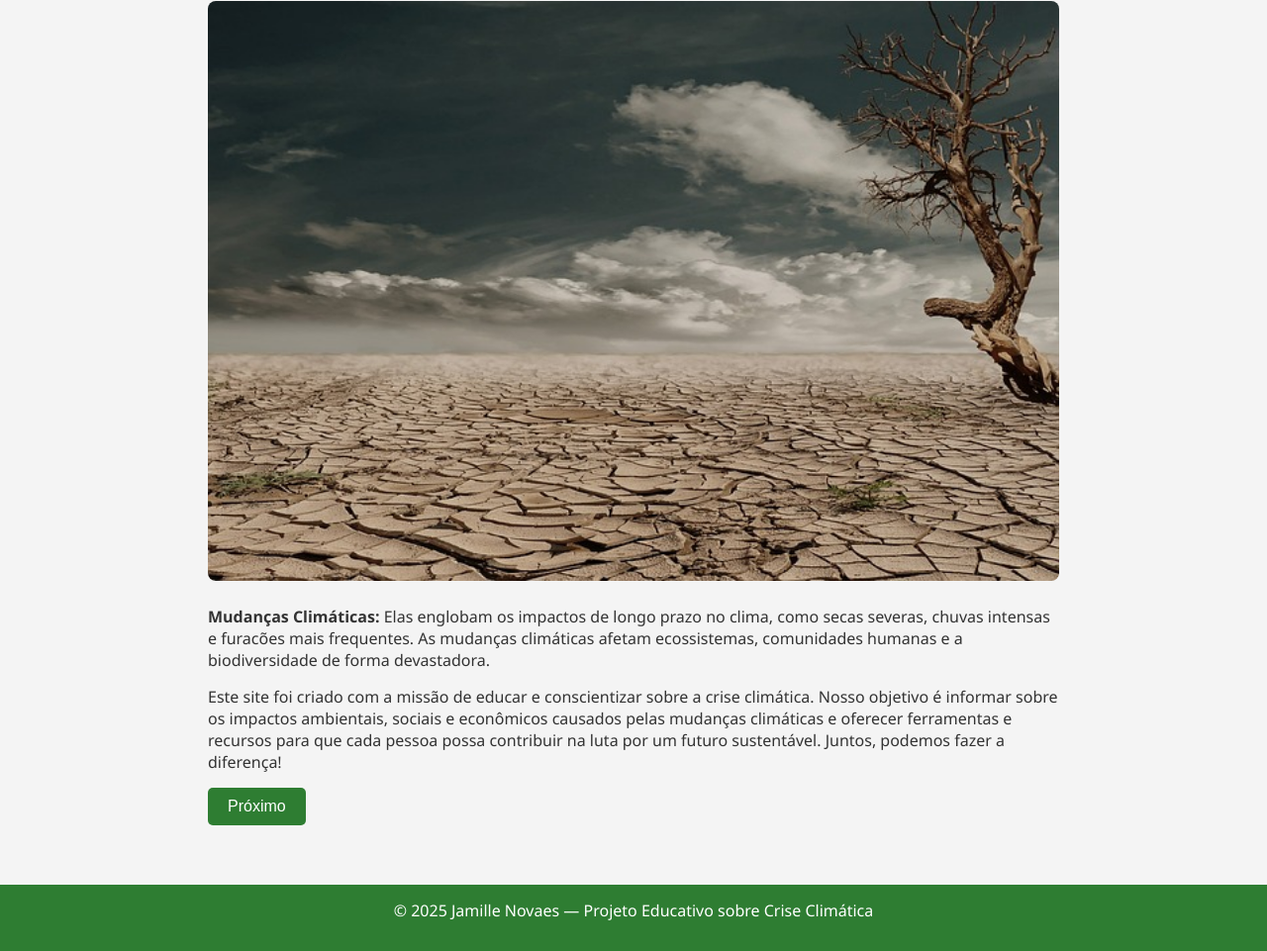
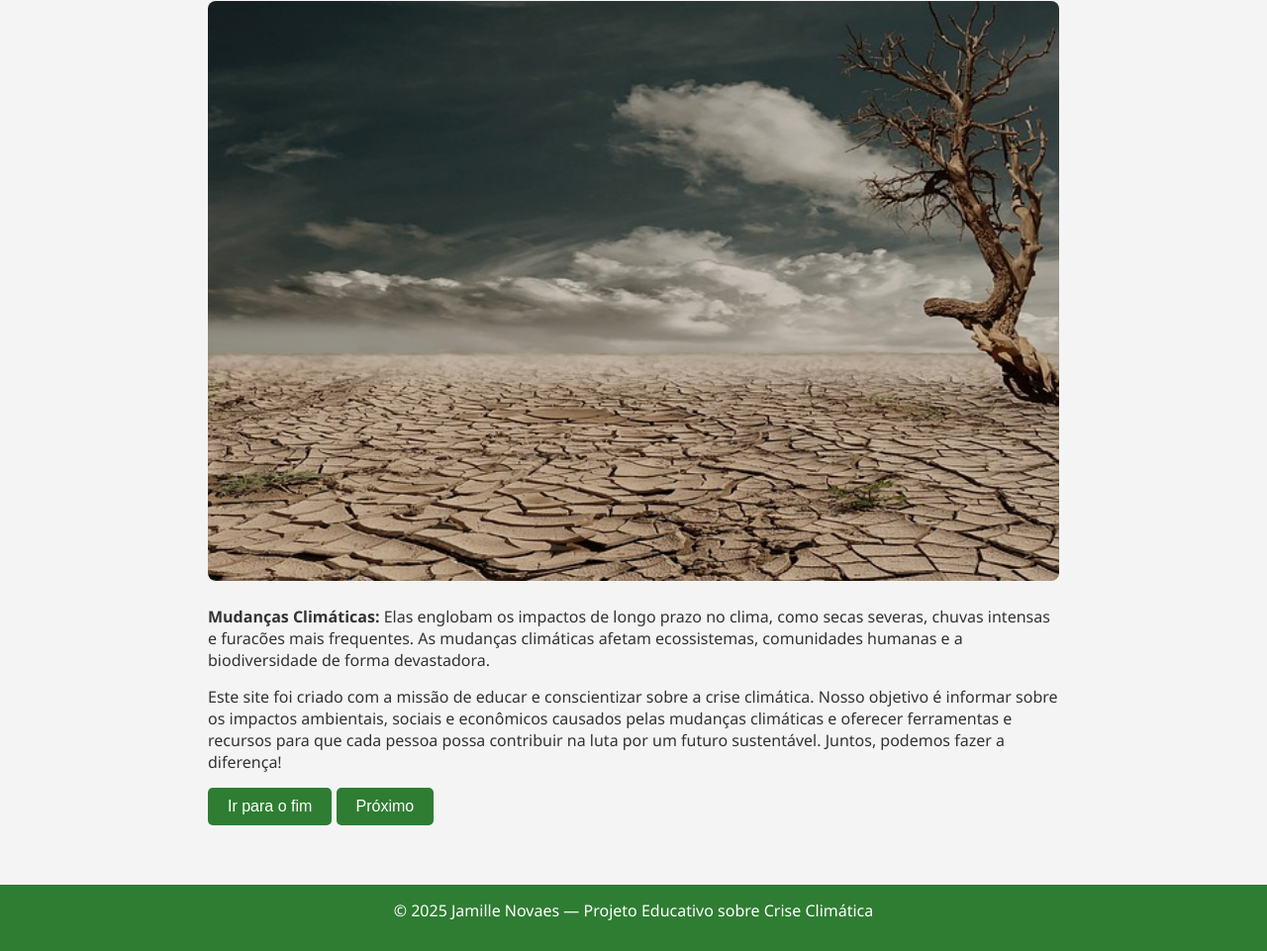
Before and after one commit to devJamille/site-clim-tica, a plain HTML site: page index.html in a window 1280 px wide. Shown: the part 298-1259 px from the top of the page at 99% size. Drawn offline with Linux system fonts and the light colour scheme; a web font is replaced by a local one.

Commit message:
alt-button

```diff
--- a/index.html
+++ b/index.html
@@ -47,7 +47,10 @@
 
 </article>
 
-<button  onclick="window.location.href='crise-climatica.html';">Próximo</button>
+<div class="navegacao">
+        <button onclick="window.location.href='voce-ajuda.html';">Ir para o fim</button>
+        <button onclick="window.location.href='sobre-nos.html';">Próximo</button>
+      </div>
 
 </section>
 
--- a/style.css
+++ b/style.css
@@ -70,6 +70,7 @@ button {
   font-size: 1em;
   cursor: pointer;
   border-radius: 5px;
+
 }
 
 button:hover {
```
